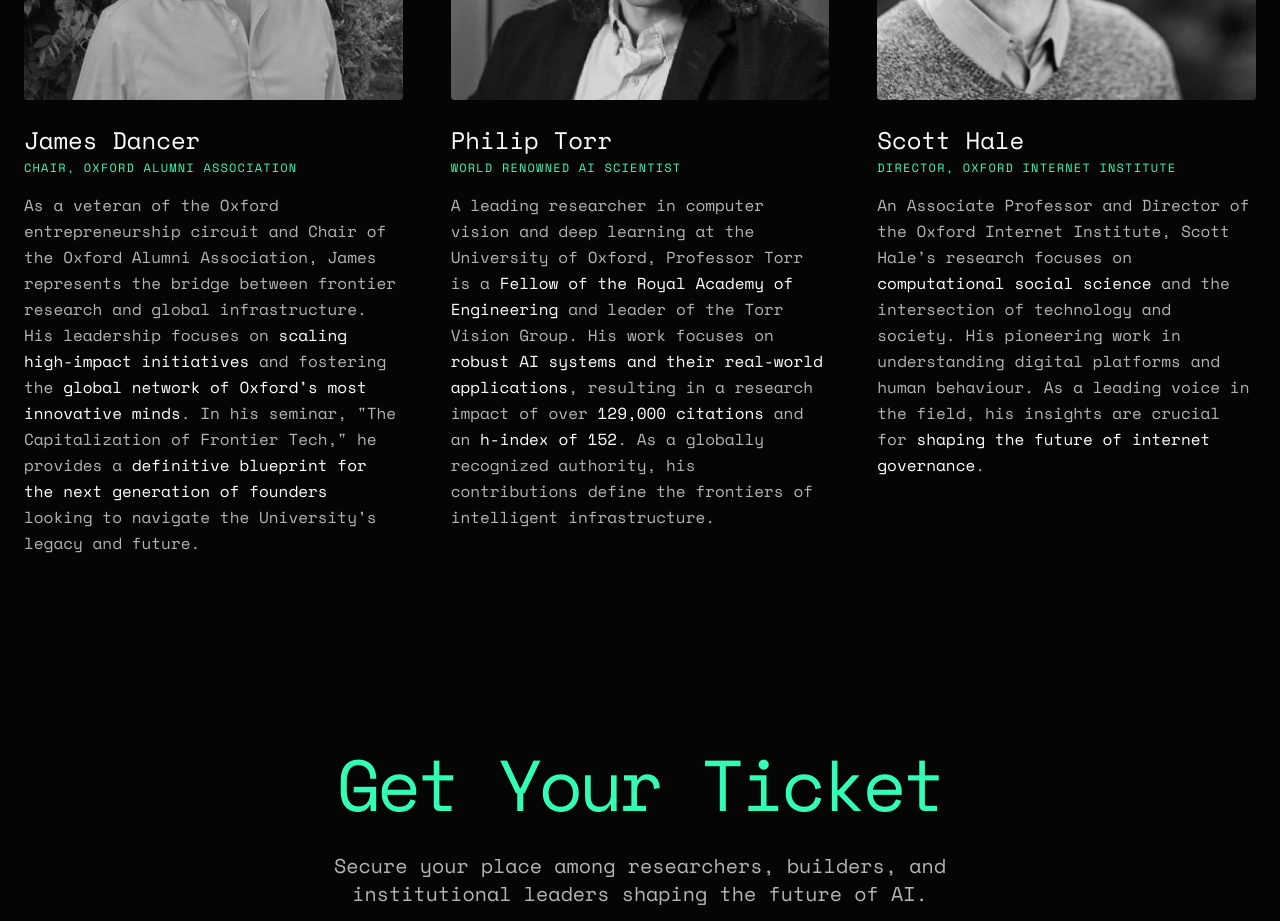
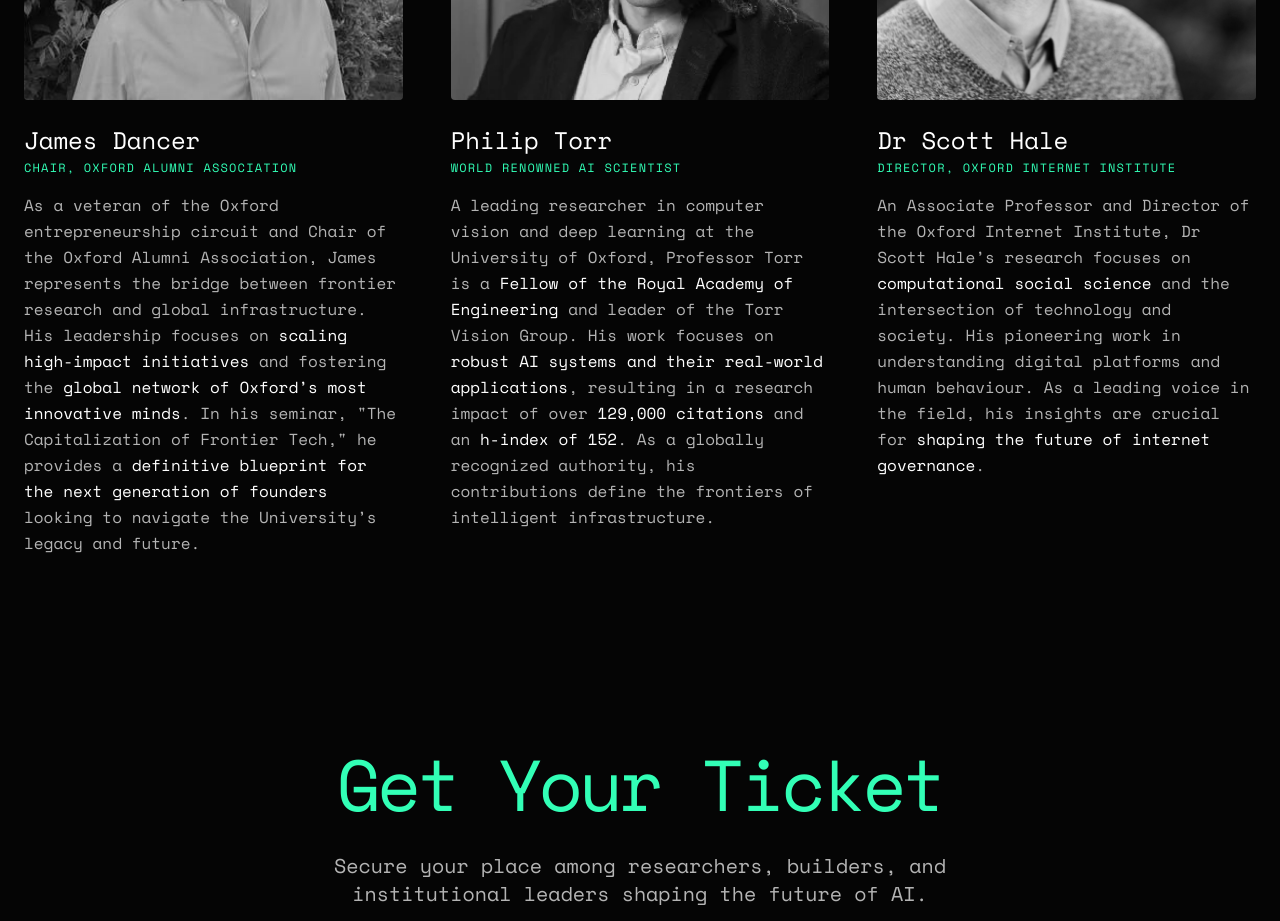
Before and after one commit to oxai/ai-forum, a React (Vite) app: page / in a window 1280 px wide. Shown: the part 8180-9101 px from the top of the page. Built offline with nearby package versions, Linux system fonts and the light colour scheme.

Commit message:
Update faculty name and bio for Scott Hale

```diff
--- a/src/data/faculty.ts
+++ b/src/data/faculty.ts
@@ -32,11 +32,11 @@
     ],
   },
   {
-    name: 'Scott Hale',
+    name: 'Dr Scott Hale',
     role: 'Director, Oxford Internet Institute',
     image: '/faculty/scott-hale.jpg',
     bio: [
-      'An Associate Professor and Director of the Oxford Internet Institute, Scott Hale\u2019s research focuses on ',
+      'An Associate Professor and Director of the Oxford Internet Institute, Dr Scott Hale\u2019s research focuses on ',
       { highlight: 'computational social science' },
       ' and the intersection of technology and society. His pioneering work in understanding digital platforms and human behaviour. As a leading voice in the field, his insights are crucial for ',
       { highlight: 'shaping the future of internet governance' },
```
